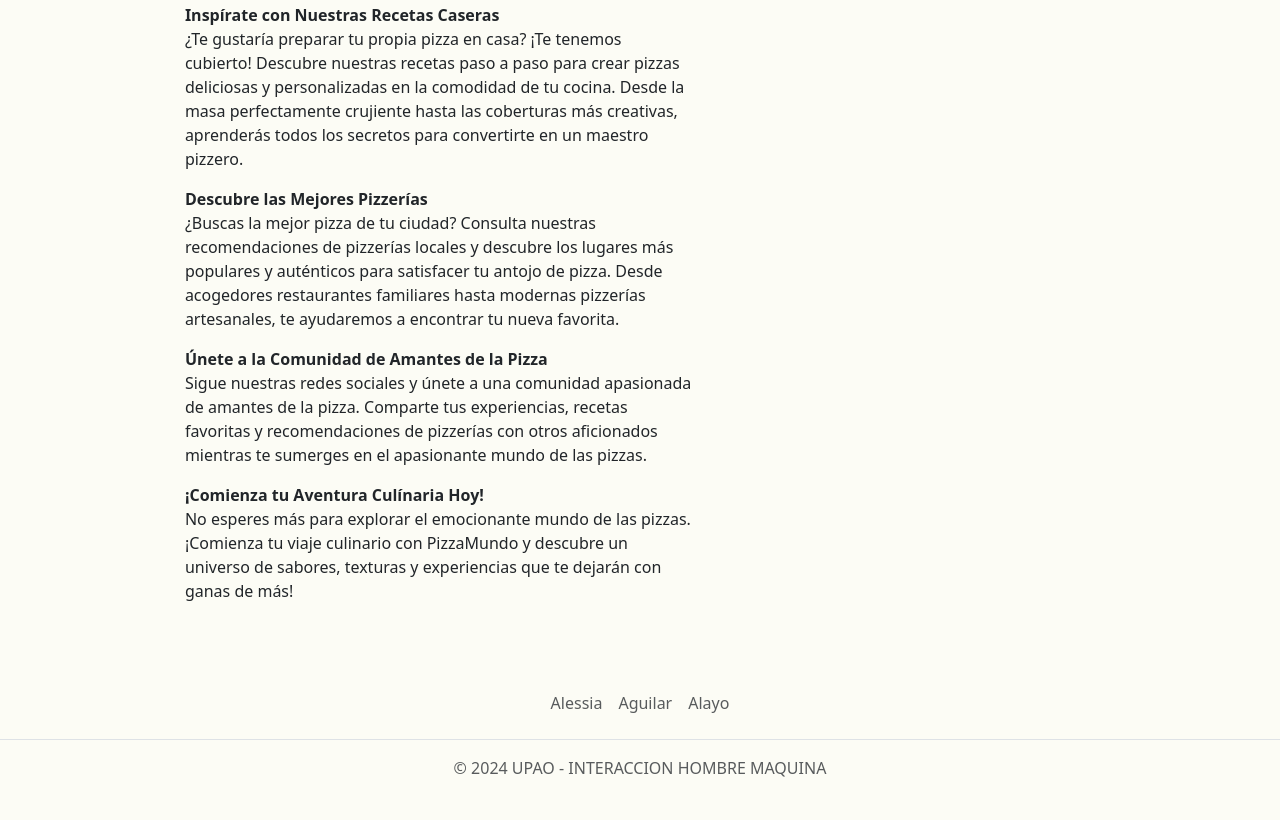
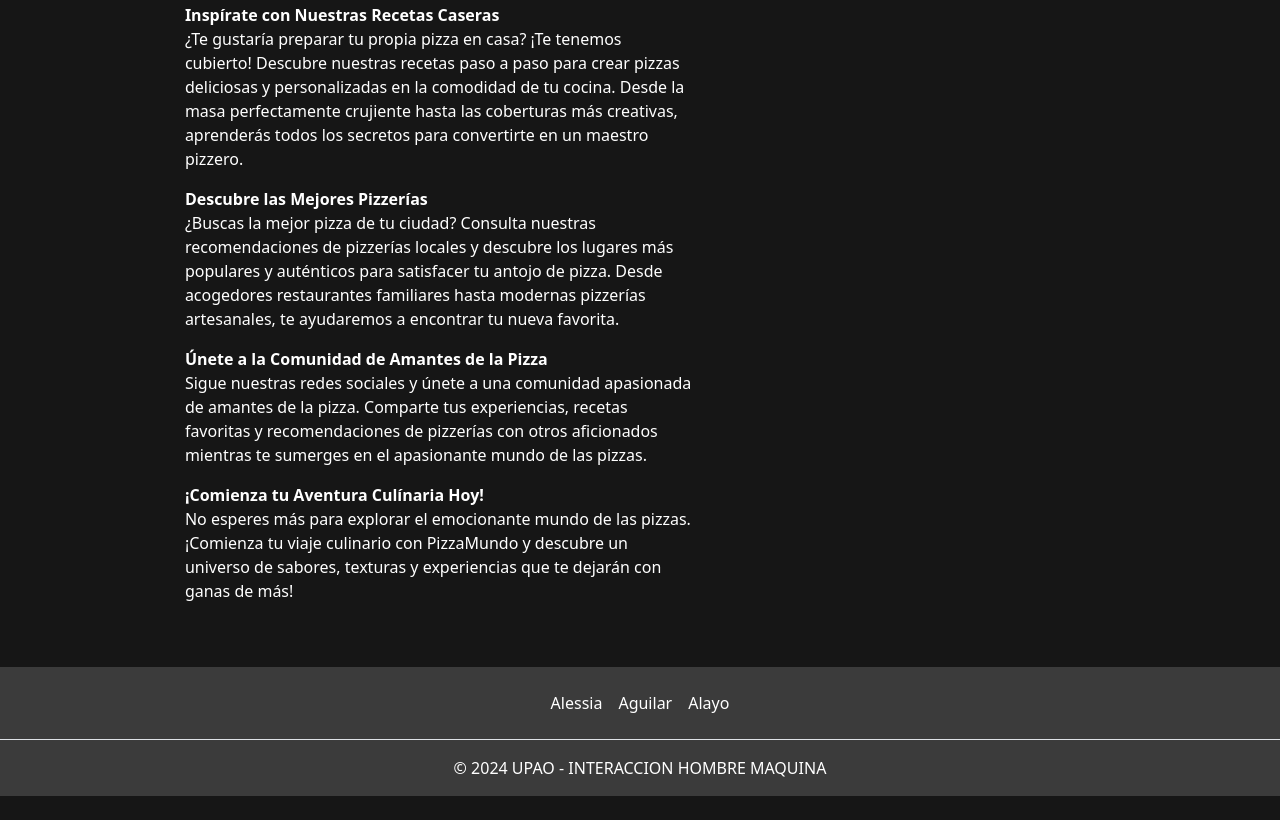
Before and after one commit to alessiaguilar/semana4, a React app: page / in a window 1280 px wide. Shown: the part 1236-2056 px from the top of the page. Built offline with nearby package versions, Linux system fonts and the light colour scheme.

Commit message:
yap ahora si

```diff
--- a/src/aside.js
+++ b/src/aside.js
@@ -1,5 +1,5 @@
 const Aside = () =>{
-    return <aside className="col-8">
+    return <aside className="col-8 text-white">
         <h1 className="d-flex justify-content-center">¡Únete a nuestra comunidad aquí!</h1>
         <form>
             <div className="form-group row">
--- a/src/layout/footer.js
+++ b/src/layout/footer.js
@@ -1,12 +1,12 @@
 const Footer = () => {
     return (
-        <div className="py-3 my-4 footer-custom">
+        <div className="py-3 my-4 footer-custom text-white">
             <ul className="nav justify-content-center border-bottom pb-3 mb-3">
-                <li className="nav-item"><a href="#" className="nav-link px-2 text-muted">Alessia</a></li>
-                <li className="nav-item"><a href="#" className="nav-link px-2 text-muted">Aguilar</a></li>
-                <li className="nav-item"><a href="#" className="nav-link px-2 text-muted">Alayo</a></li>
+                <li className="nav-item"><a href="#" className="nav-link px-2 text-white">Alessia</a></li>
+                <li className="nav-item"><a href="#" className="nav-link px-2 text-white">Aguilar</a></li>
+                <li className="nav-item"><a href="#" className="nav-link px-2 text-white">Alayo</a></li>
             </ul>
-            <div className="text-center text-muted">&copy; 2024 UPAO - INTERACCION HOMBRE MAQUINA</div>
+            <div className="text-center text-white">&copy; 2024 UPAO - INTERACCION HOMBRE MAQUINA</div>
         </div>
     );
 }
--- a/src/main.js
+++ b/src/main.js
@@ -1,6 +1,7 @@
 import { Container, Row, Col, Carousel } from 'react-bootstrap';
 import Productos from './data/productos.json'
 import { useNavigate } from 'react-router-dom';
+import './style.css';
 
 const Main = () => {
     const navigate = useNavigate();
@@ -10,7 +11,7 @@ const Main = () => {
     }
 
     return (
-        <Container className="col-8">
+        <Container className="col-8 text-white">
             <Row className="justify-content-center">
                 <Col>
                 <h1 className="text-center text-e6110a">Bienvenido a</h1>
--- a/src/style.css
+++ b/src/style.css
@@ -1,9 +1,9 @@
 body {
-    background-color: #FCFCF5;
+    background-color: #161616;
 }
 
 .custom-header {
-    background-color: #a3a39777;
+    background-color: #3b3b3b;
   }
 
   .feather-icon-custom {
@@ -30,5 +30,9 @@ body {
   }
 
   .footer-custom {
-    background-color: #FCFCF5;
+    background-color: #3b3b3b;
 }
+
+.text-white {
+  color: #f8f8f8;
+}
```
